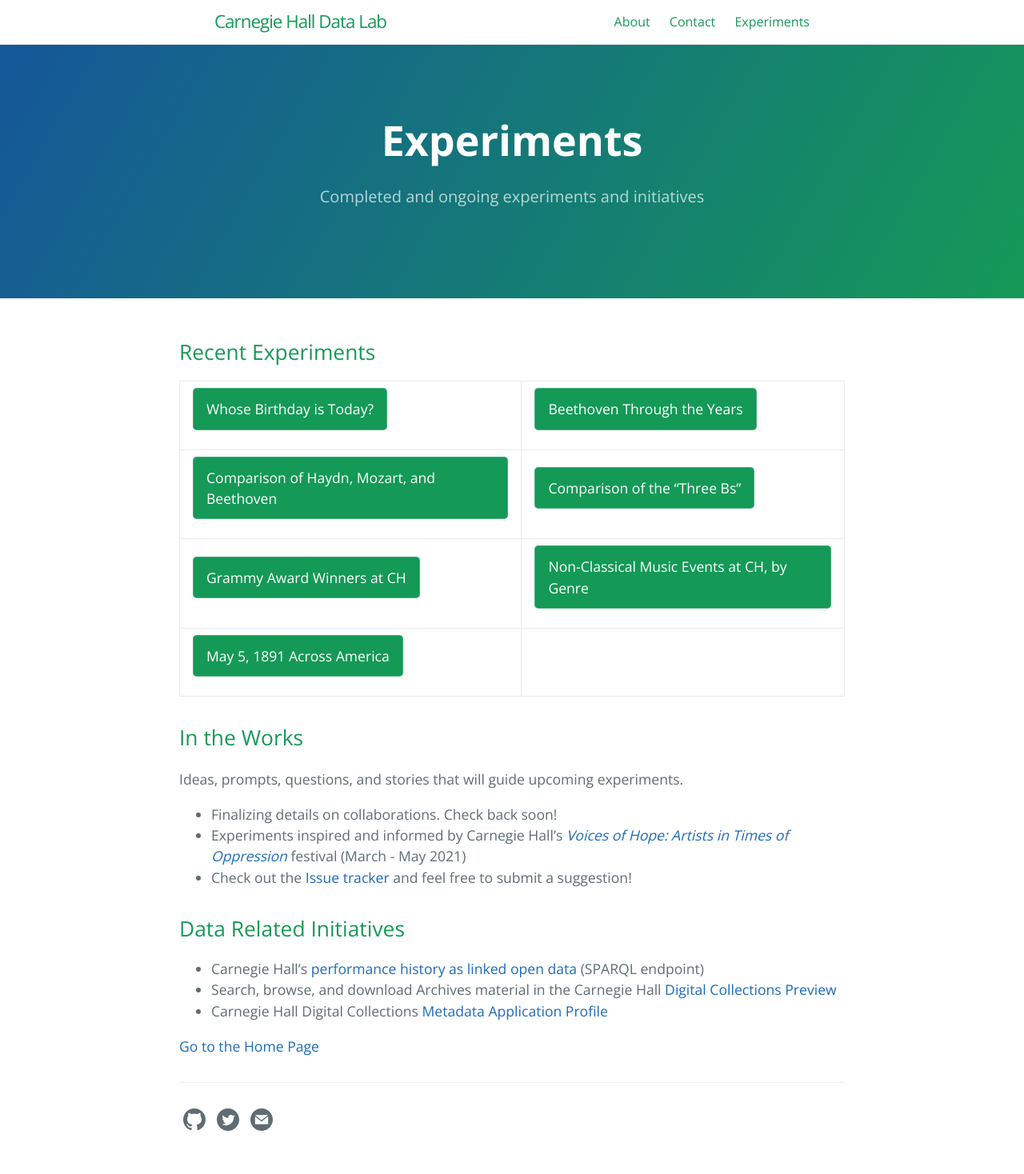
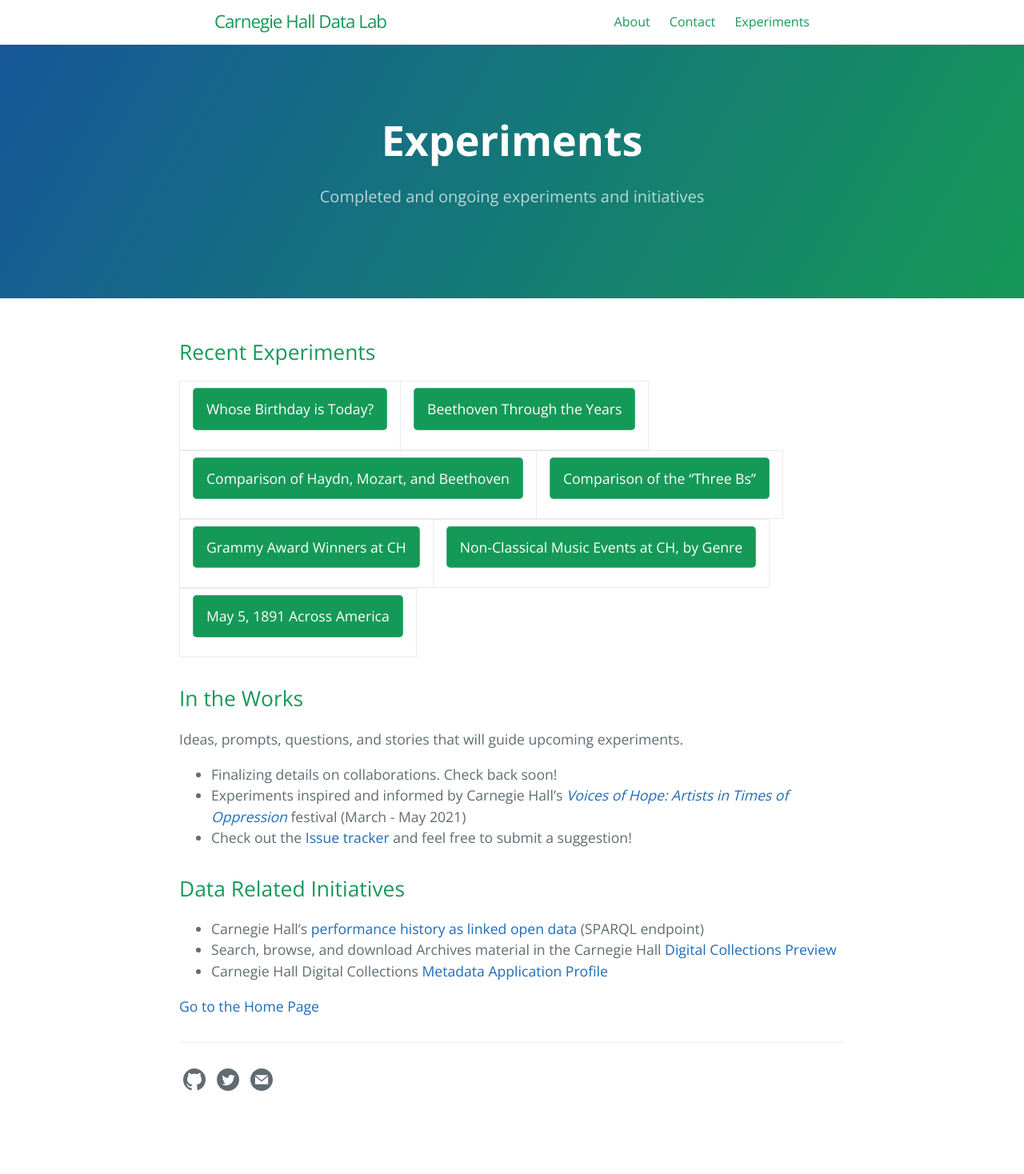
Before and after one commit to CarnegieHall/datalab, a Jekyll site: the page built from experiments.md, in a window 1280 px wide. Shown: the whole page at 80% size. Built offline with Jekyll 4.4.1, drawn with Linux system fonts in a browser that asks for light colours; after the commit the page ends 1418 px from its top, so only the background shows below that.

```diff
--- a/experiments.md
+++ b/experiments.md
@@ -9,9 +9,12 @@ order: 2
 
 ## Recent Experiments
 
-[Whose Birthday is Today?](/experiments/chdl-0001-a.md){: .btn} | [Beethoven Through the Years](/experiments/chdl-0002.md){: .btn}
-[Comparison of Haydn, Mozart, and Beethoven](/experiments/chdl-0003.md){: .btn} | [Comparison of the "Three Bs"](/experiments/chdl-0004.md){: .btn}
-[Grammy Award Winners at CH](/experiments/chdl-0005.md){: .btn} | [Non-Classical Music Events at CH, by Genre](/experiments/chdl-0006.md){: .btn}
+[Whose Birthday is Today?](/experiments/chdl-0001-a.md){: .btn} | [Beethoven Through the Years](/experiments/chdl-0002.md){: .btn} |
+
+[Comparison of Haydn, Mozart, and Beethoven](/experiments/chdl-0003.md){: .btn} | [Comparison of the "Three Bs"](/experiments/chdl-0004.md){: .btn} |
+
+[Grammy Award Winners at CH](/experiments/chdl-0005.md){: .btn} | [Non-Classical Music Events at CH, by Genre](/experiments/chdl-0006.md){: .btn} |
+
 [May 5, 1891 Across America](/experiments/chdl-0008.md){: .btn} |
 
 
```
